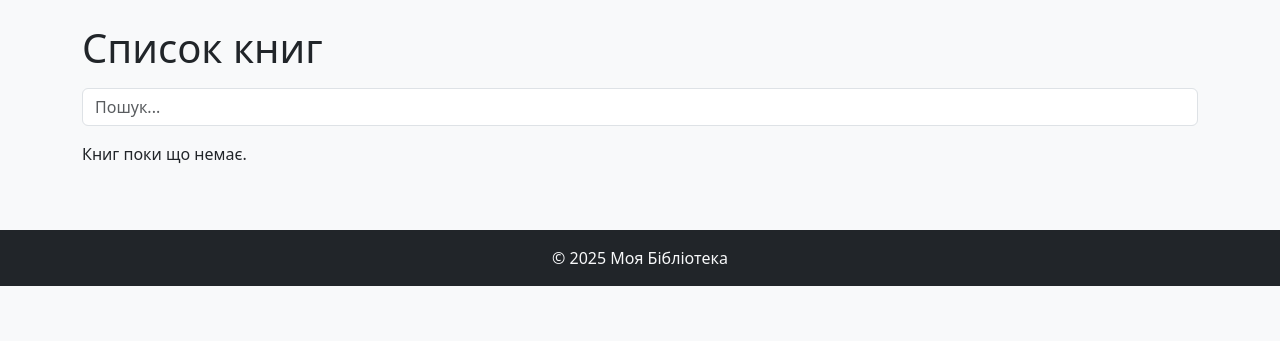
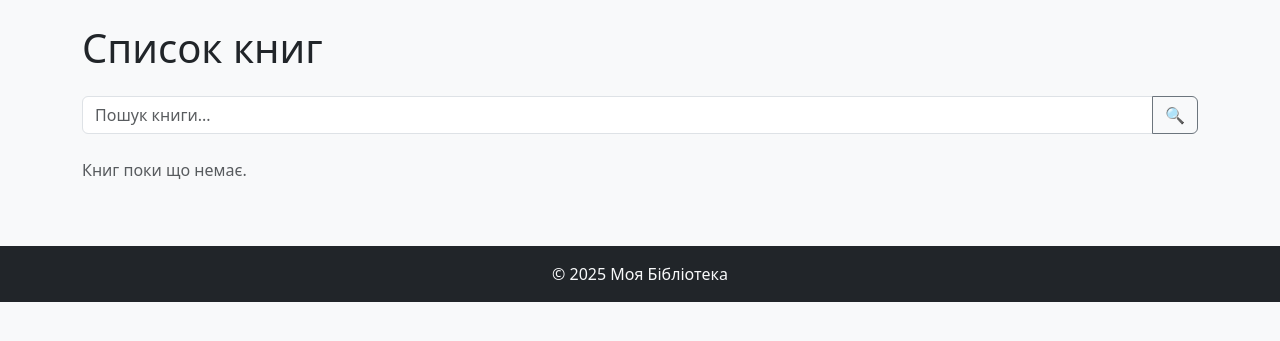
Before and after one commit to Head-Shot-53/book_library, a Django app: page / in a window 1280 px wide. Shown: the part 56-397 px from the top of the page. Run offline with Django 5.2, Linux system fonts and the light colour scheme; data that the repository does not hold is empty.

Commit message:
new book_list

```diff
--- a/library/templates/library/books_list.html
+++ b/library/templates/library/books_list.html
@@ -1,26 +1,35 @@
 {% extends 'base.html' %}
 {% block title %}Список книг{% endblock %}
 {% block content %}
-<h1 class="mb-3">Список книг</h1>
 
-<form method="get" class="mb-3">
-    <input type="text" name="q" placeholder="Пошук..." class="form-control" value="{{ request.GET.q }}">
+<h1 class="mb-4">Список книг</h1>
+
+<form method="get" class="mb-4">
+  <div class="input-group">
+    <input type="text" name="q" placeholder="Пошук книги..." class="form-control" value="{{ request.GET.q }}">
+    <button class="btn btn-outline-secondary" type="submit">🔍</button>
+  </div>
 </form>
 
-<div class="row">
+<div class="row g-4">
   {% for book in books %}
-    <div class="col-md-4 mb-3">
-        <div class="card h-100">
+  <div class="col-md-4">
+    <div class="card shadow-sm h-100">
       <div class="card-body">
         <h5 class="card-title">{{ book.title }}</h5>
         <p class="card-text"><strong>Автор:</strong> {{ book.author }}</p>
         <p class="card-text"><strong>Рік:</strong> {{ book.year }}</p>
+        {% if book.slug %}
           <a href="{% url 'book_detail' book.slug %}" class="btn btn-primary">Детальніше</a>
+        {% else %}
+          <span class="text-muted">Без посилання</span>
+        {% endif %}
       </div>
     </div>
   </div>
   {% empty %}
-    <p>Книг поки що немає.</p>
+  <p class="text-muted">Книг поки що немає.</p>
   {% endfor %}
 </div>
+
 {% endblock %}
```
Lines whose indentation alone changed are shown as unchanged.
